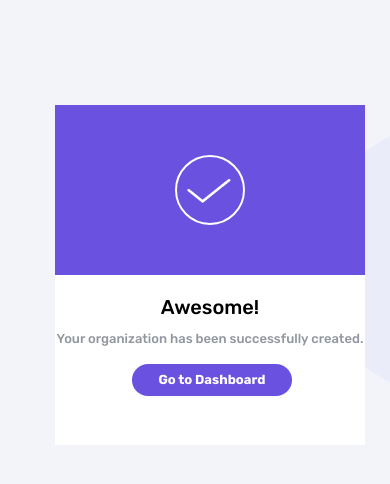
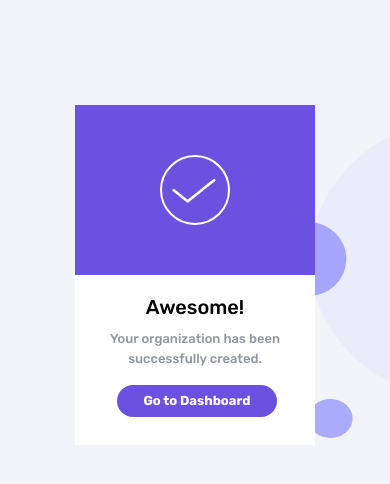
Before and after one commit to Iroh-Omolola/pms, a React (Create React App) app: page /auth-success in a window 390 px wide. Shown: the top 484 px of the page. Built offline with nearby package versions, Linux system fonts and the light colour scheme.

Commit message:
stylings

```diff
--- a/src/css/auth.css
+++ b/src/css/auth.css
@@ -241,17 +241,17 @@ color: #000000;
     }
   }
   @media screen and (max-width: 520px) {
-    .auth-form-container{
+    .auth-success{
         width: 420px;
     }
   }
   @media screen and (max-width: 520px) {
-    .auth-form-container{
+    .auth-success{
         width: 400px;
     }
   }
   @media screen and (max-width: 478px) {
-    .auth-form-container{
+    .auth-success{
         width: 380px;
     }
   }
@@ -271,11 +271,8 @@ color: #000000;
 
   }
   @media screen and (max-width: 425px) {
-    .auth-form-container{
-        width: 100%;
-    }
     .auth-success{
-        width: 390px;
+        width: 320px;
     }
   }
   @media screen and (max-width: 390px) {
@@ -283,28 +280,29 @@ color: #000000;
         width: 300px;
     }
   }
-
+  @media screen and (max-width: 375px) {
+    .auth-success{
+        width: 280px;
+    }
+  }
   @media screen and (max-width: 380px) {
     .auth {
         width: 320px;
     }
-    .auth-success{
-        width: 370px;
-    }
+
   }
   @media screen and (max-width: 348px) {
     .auth {
         width: 300px;
     }
-    .auth-success{
-        width: 300px;
-    }
+
   }
   @media screen and (max-width: 320px) {
     .auth {
         width: 290px;
     }
     .auth-success{
-        width: 300px;
+        width: 280px;
     }
+
   }
```
